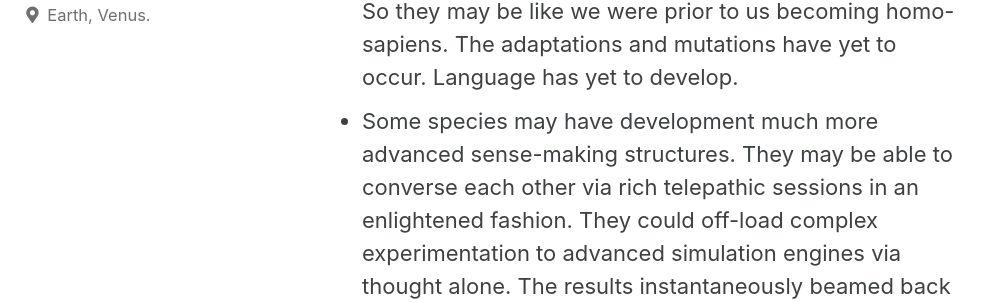
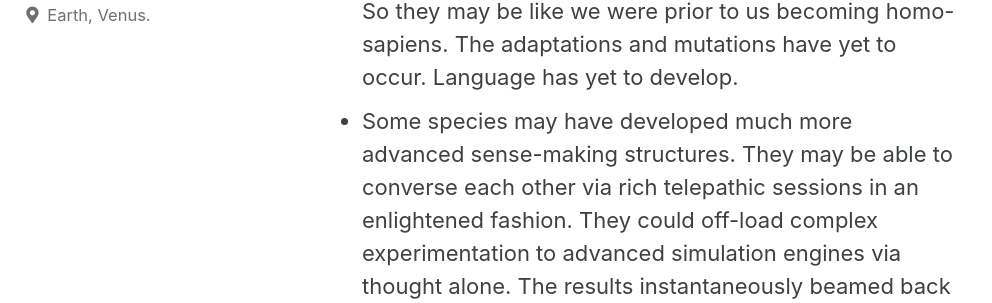
Before and after one commit to stellardreams/stellardreams.github.io, a Jekyll site: the page built from _posts/2020-10-22-Where-are-the-aliens?.md, in a window 1280 px wide and 900 px high, scrolled down 8783 px. Shown: the part 152-455 px from the top of the window, without its empty margins (0-992 px from the left). Built offline with Jekyll 4.4.1, drawn with Linux system fonts in a browser that asks for light colours; cached includes are drawn as plain includes; some of the changed text lies outside the part shown.

Commit message:
Update 2020-10-22-Where-are-the-aliens?.md

```diff
--- a/_posts/2020-10-22-Where-are-the-aliens?.md
+++ b/_posts/2020-10-22-Where-are-the-aliens?.md
@@ -59,7 +59,7 @@ And so, for these reasons and more, I'd personally think that there is a higher
 
 Next, since the laws of Physics appear to be constant across the Universe, hence most of the intelligent lifeforms would be discovering different facets of how reality is functioning. It could be that changes in the environment lead to different adaptations. Different physiology, different sense making organs and systems and neuronal architectures. Also, the habitat would have an effect on the beings from an evolutionary perspective. Contingent on when different sense-making structures were enabled, the different species would be in different stages of their evolutionary development.
 * Some species may still require 2 million years to develop specific parts of their neo-cortex and pre-frontal cortex. So they may be like we were prior to us becoming homo-sapiens. The adaptations and mutations have yet to occur. Language has yet to develop.
-* Some species may have development much more advanced sense-making structures. They may be able to converse each other via rich telepathic sessions in an enlightened fashion. They could off-load complex experimentation to advanced simulation engines via thought alone. The results instantaneously beamed back to their individual and collective sense-making systems (Contingent on how the trust relationships have been setup).
+* Some species may have developed much more advanced sense-making structures. They may be able to converse each other via rich telepathic sessions in an enlightened fashion. They could off-load complex experimentation to advanced simulation engines via thought alone. The results instantaneously beamed back to their individual and collective sense-making systems (Contingent on how the trust relationships have been setup).
 * Some species may have gone into deep cryo sleep. Leaving behind a cluster of automatons to take care of the machinery that is powering their support systems and the equivalent of what we categorize as virtual reality. [Source](https://spectrum.ieee.org/tech-talk/computing/hardware/computing-and-the-fermi-paradox-a-new-idea-emergestheyre-all-asleep)
 * Other species may have figured out that it is much more efficient to compute at denser scales. This is in the domains of [transcension hypothesis](https://www.sciencedirect.com/science/article/abs/pii/S0094576511003304#:~:text=The%20transcension%20hypothesis%20proposes%20that,%2C%20energy%2C%20and%20matter%2C%20and). If cognition can indeed be backed up and re-created in environments that are indistinguishable from reality. Then, those very realities can indeed be re-engineered on denser scales. Again, this is not a new or novel idea. But the inner spaces may indeed be teeming with lifeforms of all sorts. And we may have been tuning into an altogether different realm.
 * Maybe the bits are greener on the [other side](https://en.wikipedia.org/wiki/White_hole) with much much better real-estate available in the many [multi-verses](https://en.wikipedia.org/wiki/Multiverse). The majority of life in this universe has relocated a long while back. Leaving the equivalent of communications that can traverse the vast and widening distances in a relatively shorter time span. Maybe these signals are bouncing around, all throughout our universe. But we and potentially other civilizations have yet to develop the technology in order to be able to tap into this spectrum.
```
